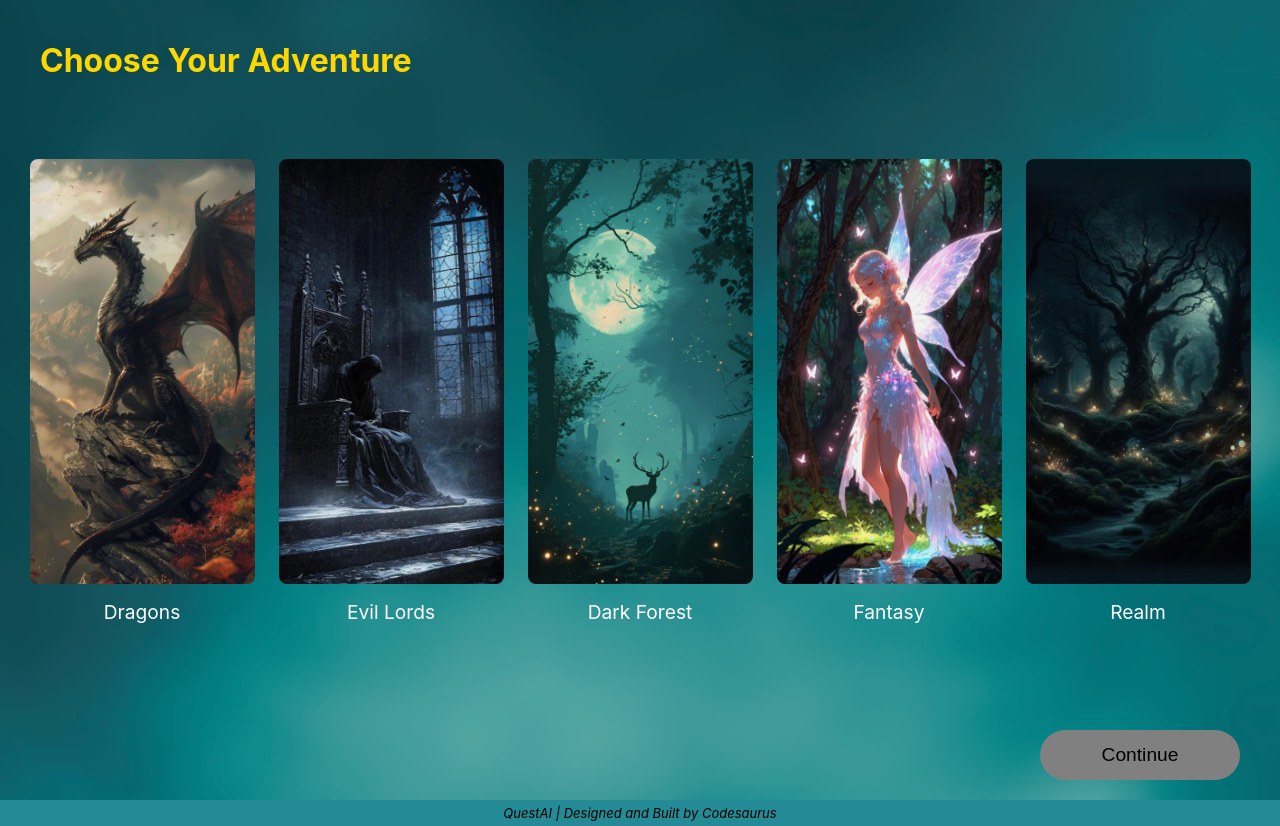
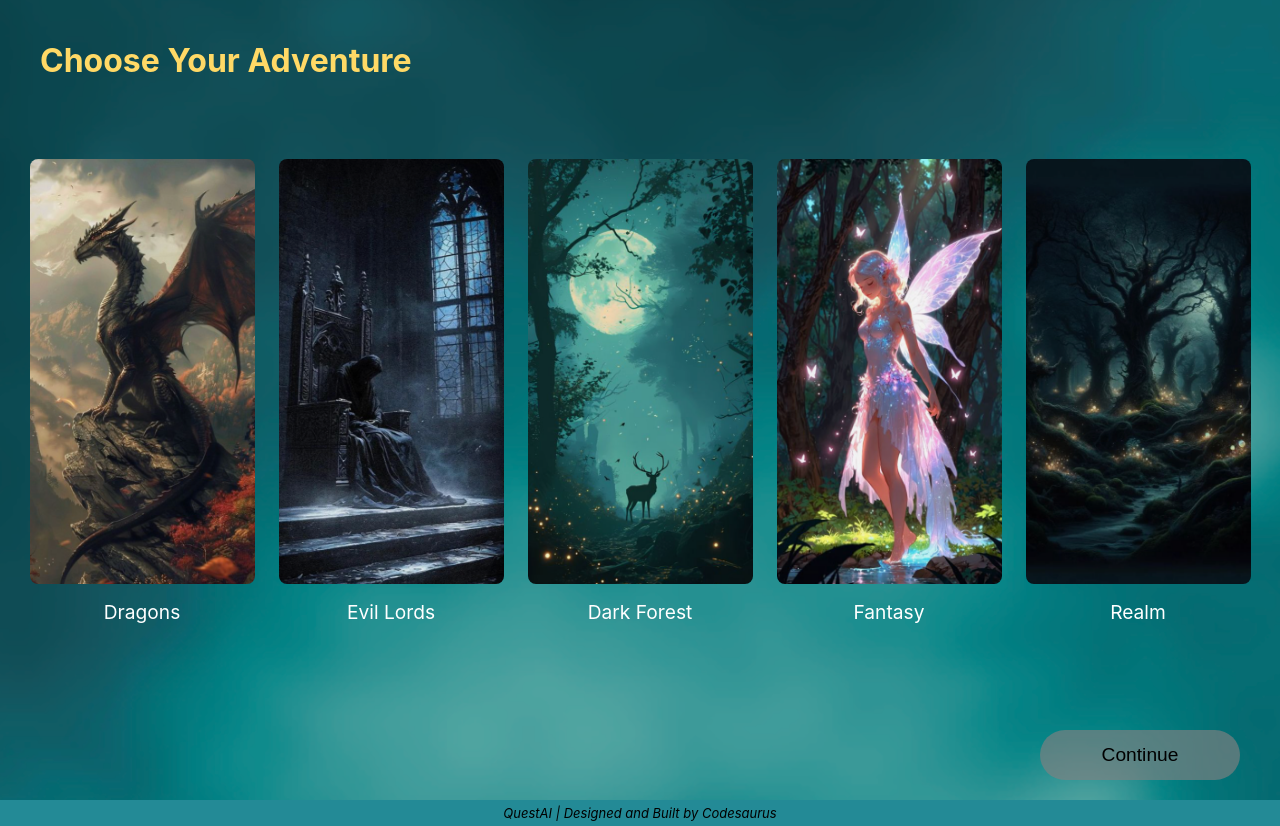
Before and after one commit to htmw/2025S-Codesaurus, a React (Create React App) app in the folder frontend/: page /theme-selection in a window 1280 px wide. Built offline with nearby package versions, Linux system fonts and the light colour scheme.

Commit message:
minor fix

```diff
--- a/frontend/src/components/ThemePage/ThemePage.css
+++ b/frontend/src/components/ThemePage/ThemePage.css
@@ -18,7 +18,7 @@
     top: 20px;
     left: 40px;
     font-size: 2rem;
-    color: #ffd700;
+    color: #FFD966;
     font-weight: bold;
   }
 
@@ -65,7 +65,7 @@
     padding: 10px 20px;
     font-size: 1.2rem;
     border: none;
-    background-color: #ffd700;
+    background-color: #FFD966;
     color: black;
     border-radius: 100px;
     cursor: pointer;
@@ -77,6 +77,6 @@
   }
 
   .continue-button:disabled {
-    background-color: grey;
+    background-color: rgba(128, 128, 128, 0.663);
     cursor: not-allowed;
   }
```
